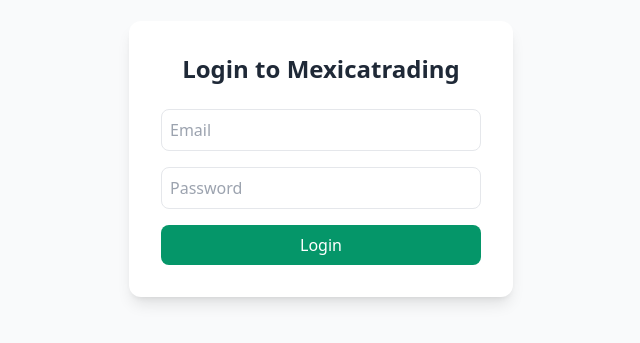
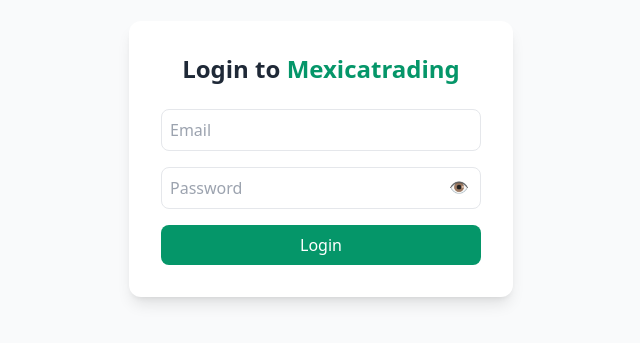
Before and after one commit to cchidiebere64-dot/Mexicatrading, a React (Vite) app: page / in a window 1280 px wide. Shown: the part 241-584 px from the top of the page, without its empty margins (319-959 px from the left). Built offline with nearby package versions, Linux system fonts and the light colour scheme.

Commit message:
Update Login.jsx

```diff
--- a/src/pages/Login.jsx
+++ b/src/pages/Login.jsx
@@ -1,11 +1,16 @@
 import React, { useState } from "react";
 import axios from "axios";
+import { useNavigate } from "react-router-dom";
 
-export default function Login({ setToken, setUser }) {
+export default function Login() {
   const [email, setEmail] = useState("");
   const [password, setPassword] = useState("");
   const [loading, setLoading] = useState(false);
   const [error, setError] = useState("");
+  const [showPassword, setShowPassword] = useState(false);
+  const navigate = useNavigate();
+
+  const API_URL = "https://mexicatradingbackend.onrender.com";
 
   const handleLogin = async (e) => {
     e.preventDefault();
@@ -14,10 +19,7 @@
 
     try {
       console.log("🔹 Sending login request...");
-      const res = await axios.post(
-        "https://mexicatradingbackend.onrender.com/api/auth/login",
-        { email, password }
-      );
+      const res = await axios.post(`${API_URL}/api/auth/login`, { email, password });
 
       console.log("✅ Login response:", res.data);
 
@@ -33,11 +35,8 @@
         sessionStorage.setItem("token", res.data.token);
         sessionStorage.setItem("user", JSON.stringify(userData));
 
-        // Update state
-        setToken(res.data.token);
-        setUser(userData);
-
-        console.log("🎯 Login success, switching to Dashboard...");
+        console.log("🎯 Login success, redirecting to dashboard...");
+        navigate("/dashboard");
       } else {
         setError("Invalid response from server.");
       }
@@ -56,7 +55,7 @@
         className="bg-white dark:bg-gray-800 p-8 rounded-xl shadow-lg w-96"
       >
         <h2 className="text-2xl font-bold mb-6 text-center text-gray-800 dark:text-white">
-          Login to Mexicatrading
+          Login to <span className="text-emerald-600">Mexicatrading</span>
         </h2>
 
         {error && (
@@ -68,22 +67,31 @@
         <input
           type="email"
           placeholder="Email"
-          className="w-full p-2 mb-4 border rounded-lg"
+          className="w-full p-2 mb-4 border rounded-lg focus:outline-none focus:ring-2 focus:ring-emerald-500"
           value={email}
           onChange={(e) => setEmail(e.target.value)}
           required
           autoComplete="username"
         />
 
+        <div className="relative">
           <input
-          type="password"
+            type={showPassword ? "text" : "password"}
             placeholder="Password"
-          className="w-full p-2 mb-4 border rounded-lg"
+            className="w-full p-2 mb-4 border rounded-lg focus:outline-none focus:ring-2 focus:ring-emerald-500"
             value={password}
             onChange={(e) => setPassword(e.target.value)}
             required
             autoComplete="current-password"
           />
+          <button
+            type="button"
+            onClick={() => setShowPassword(!showPassword)}
+            className="absolute right-3 top-2 text-gray-500 hover:text-gray-700"
+          >
+            {showPassword ? "🙈" : "👁️"}
+          </button>
+        </div>
 
         <button
           type="submit"
```
Lines whose indentation alone changed are shown as unchanged.
